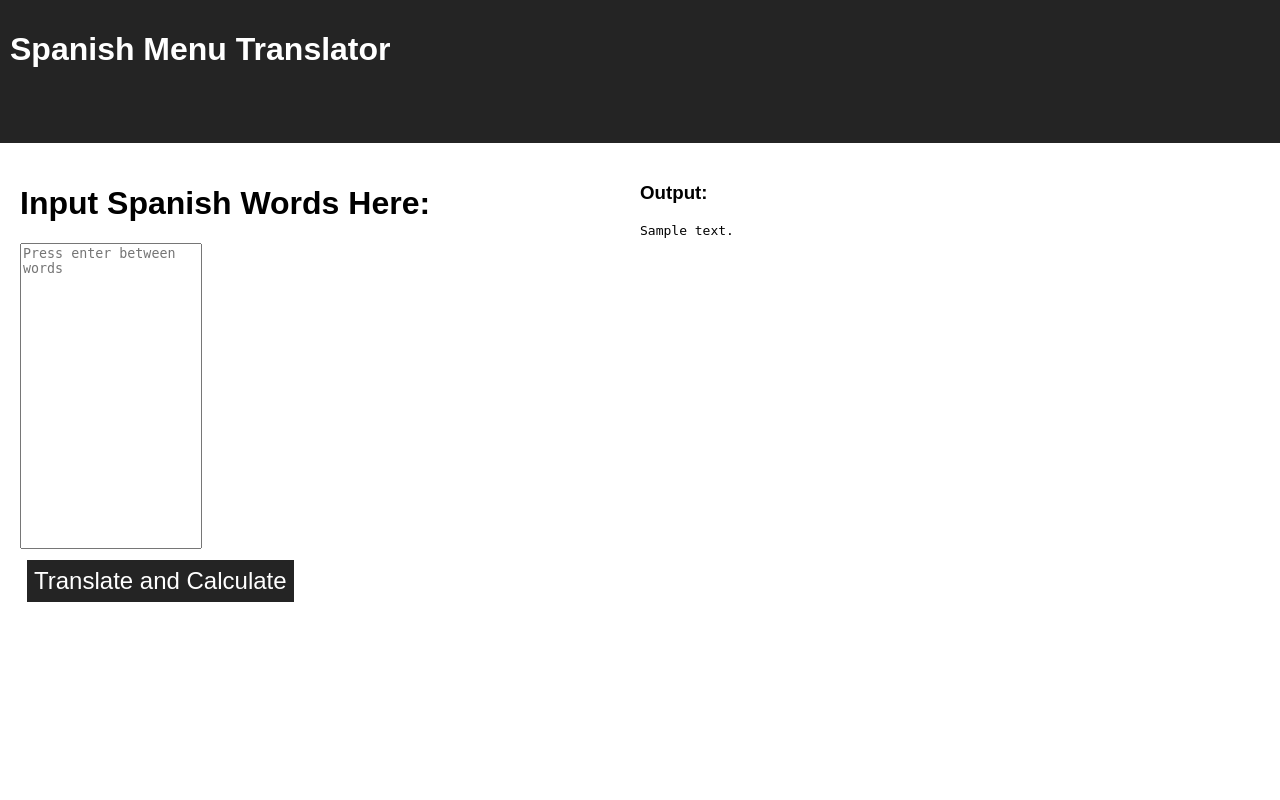
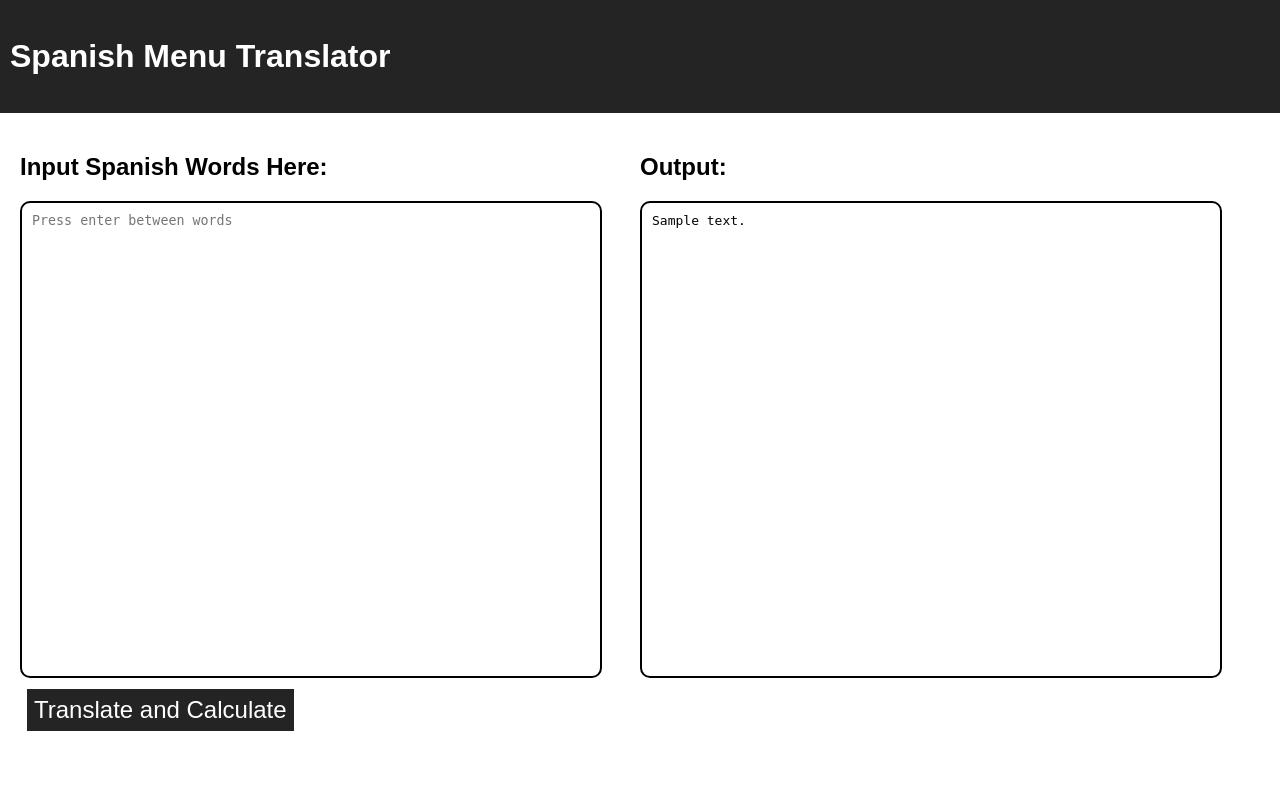
Before and after one commit to Boneth-joureth/Espanol-Menu-Translator, a Flask app: template templates/app_frontend.html in a window 1280 px wide. Run offline with Flask 2, Linux system fonts and the light colour scheme; the template is opened without the code that fills it: most values are stand-ins (such as "Sample title", 1, 10 or a date in 2020).

Commit message:
GUI Changes

```diff
--- a/main.py
+++ b/main.py
@@ -28,9 +28,11 @@ def Translate(inputString):
 
     outputString += "Spanish: \n"
     for word in inputWords:
-        outputString += word + " " + str(CountVal(word)) + '\n'
+        outputString += word + " " + str(CountVal(word))
+        outputString += '\n'
     outputString += "English: \n"
     for word in outputWords:
-        outputString += word + " " + str(CountVal(word)) + '\n'
+        outputString += word + " " + str(CountVal(word))
+        outputString += '\n'
 
     return outputString
--- a/static/asset_code.css
+++ b/static/asset_code.css
@@ -1,19 +1,24 @@
+html {
+  height: 90%;
+}
+
 body {
   margin: 0px;
+  padding: 0px;
   flex: 1;
   flex-direction: column;
   font-family: Arial, Helvetica, sans-serif;
-  height: 100vh;
+  height: 100%;
   display: flex;
+
 }
 
 header {
   flex: 1;
   background-color: rgb(36, 36, 36);
   color: white;
-  justify-content: 'center';
-  align-items: 'center';
-  padding: 10px;
+  align-items: center;
+  padding-left: 10px;
   display: flex;
 }
 
@@ -39,10 +44,36 @@ header {
   flex: 1;
 }
 
+#form {
+  height: 100%;
+}
+
 #myInput {
   resize: none;
   flex: 1;
-  height: 300px;
+  height: 80%;
+  width: 90%;
+  border-radius: 10px;
+  border: 2px solid black;
+  padding: 10px;
+  transition: 0.5s;
+}
+
+#myInput:focus {
+  outline: none;
+  border: 2px solid blue;
+}
+
+pre {
+  margin: 0px;
+}
+
+#outputTextBox {
+  border: 2px solid black;
+  height: 80%;
+  width: 90%;
+  border-radius: 10px;
+  padding: 10px;
 }
 
 button {
@@ -53,4 +84,9 @@ button {
   font-size: 3vh;
   color: white;
   padding: 7px;
+  transition: 0.5s;
 }
+
+button:hover {
+  background-color:rgb(0, 0, 0);
+}
--- a/templates/app_frontend.html
+++ b/templates/app_frontend.html
@@ -11,8 +11,8 @@
 		</header>
 		<div class="mainContentPanel">
 			<div id="inputCol">
-				<h1>Input Spanish Words Here:</h1>
-				<form action="/predict" method="POST">
+				<h2>Input Spanish Words Here:</h2>
+				<form action="/predict" method="POST" id="form">
 					<textarea id="myInput" name="myInput" name="text" placeholder="Press enter between words"></textarea>
 					<!--Button Has to be within the form tag to function-->
 					<div id="buttonRow">
@@ -21,7 +21,10 @@
 				</form>
 			</div>
 			<div id="outputCol">
-				<h3>Output:</h3> <pre>{{ outputText }}</pre>
+				<h2>Output:</h2>
+				<div id="outputTextBox">
+					<pre>{{ outputText }}</pre>
+				</div>
 			</div>
 		</div>
 	</body>
```
